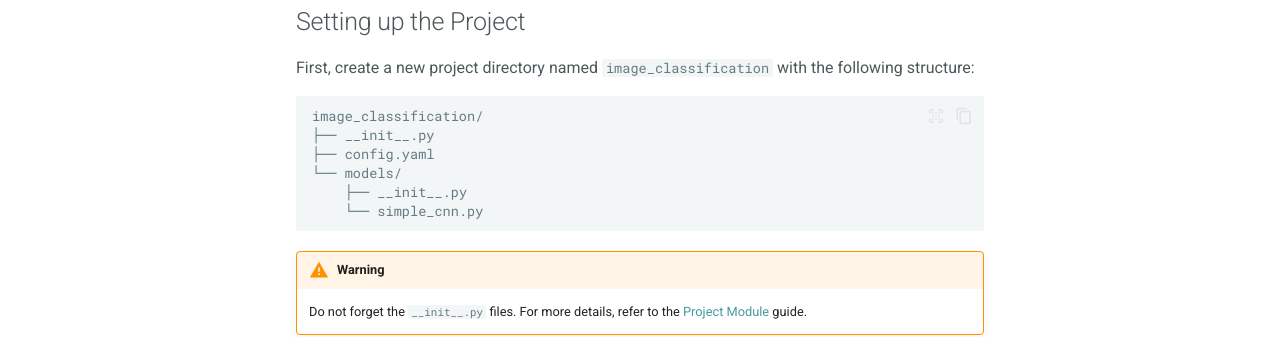
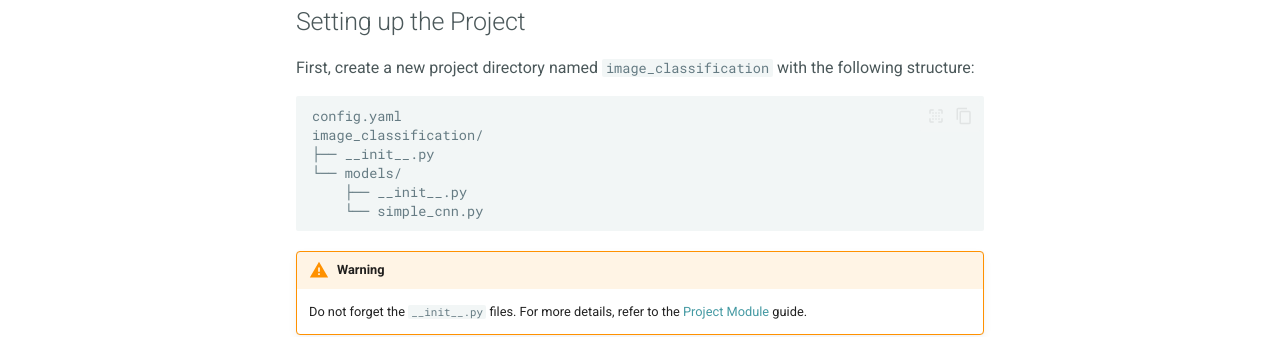
Before and after one commit to project-lighter/lighter, an MkDocs documentation site: the page built from docs/tutorials/image_classification.md, in a window 1280 px wide and 900 px high. Shown: the part 432-769 px from the top of the window. Built offline with MkDocs 1.6.1 and Material for MkDocs 9.7.7, drawn with Linux system fonts in a browser that asks for light colours; comment, search, counter and statistics services are not loaded.

````diff
--- a/docs/tutorials/image_classification.md
+++ b/docs/tutorials/image_classification.md
@@ -10,9 +10,9 @@ In this tutorial we will learn how to:
 First, create a new project directory named `image_classification` with the following structure:
 
 ```plaintext
+config.yaml
 image_classification/
 ├── __init__.py
-├── config.yaml
 └── models/
     ├── __init__.py
     └── simple_cnn.py
````
